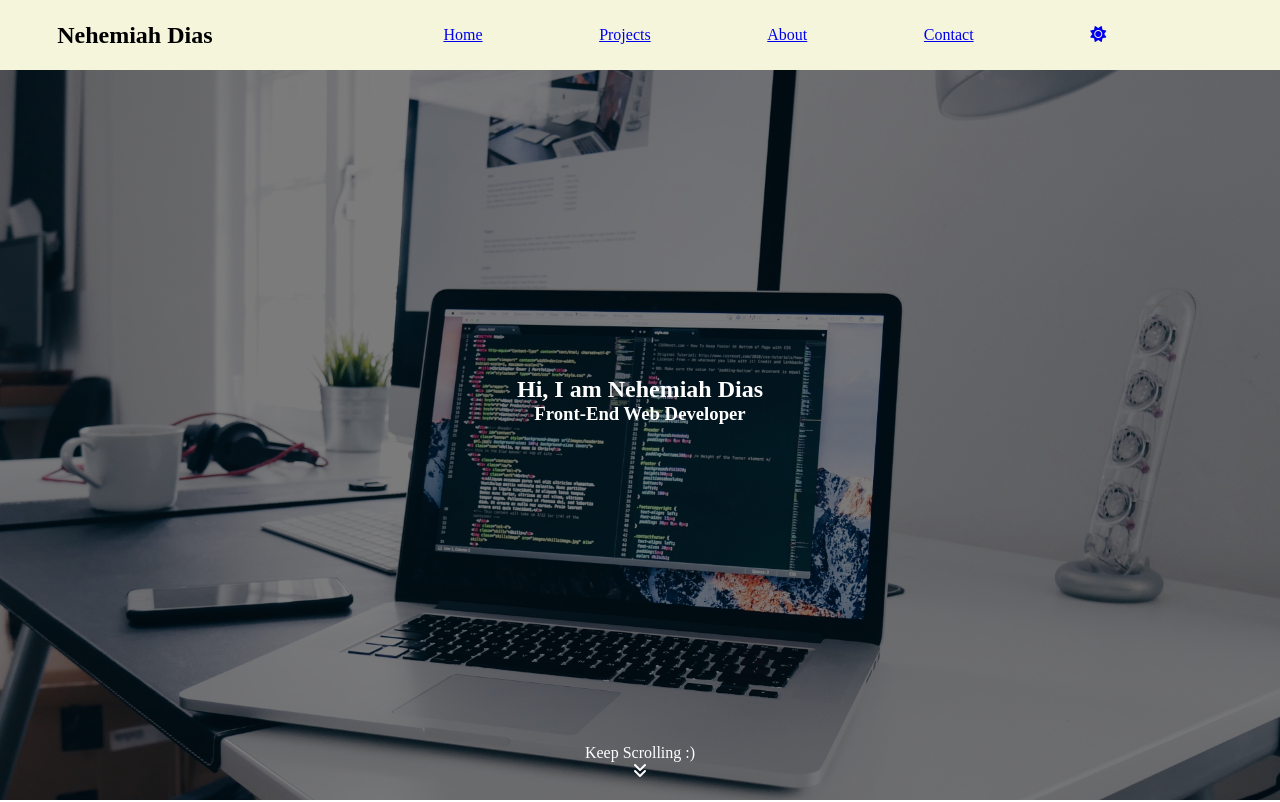
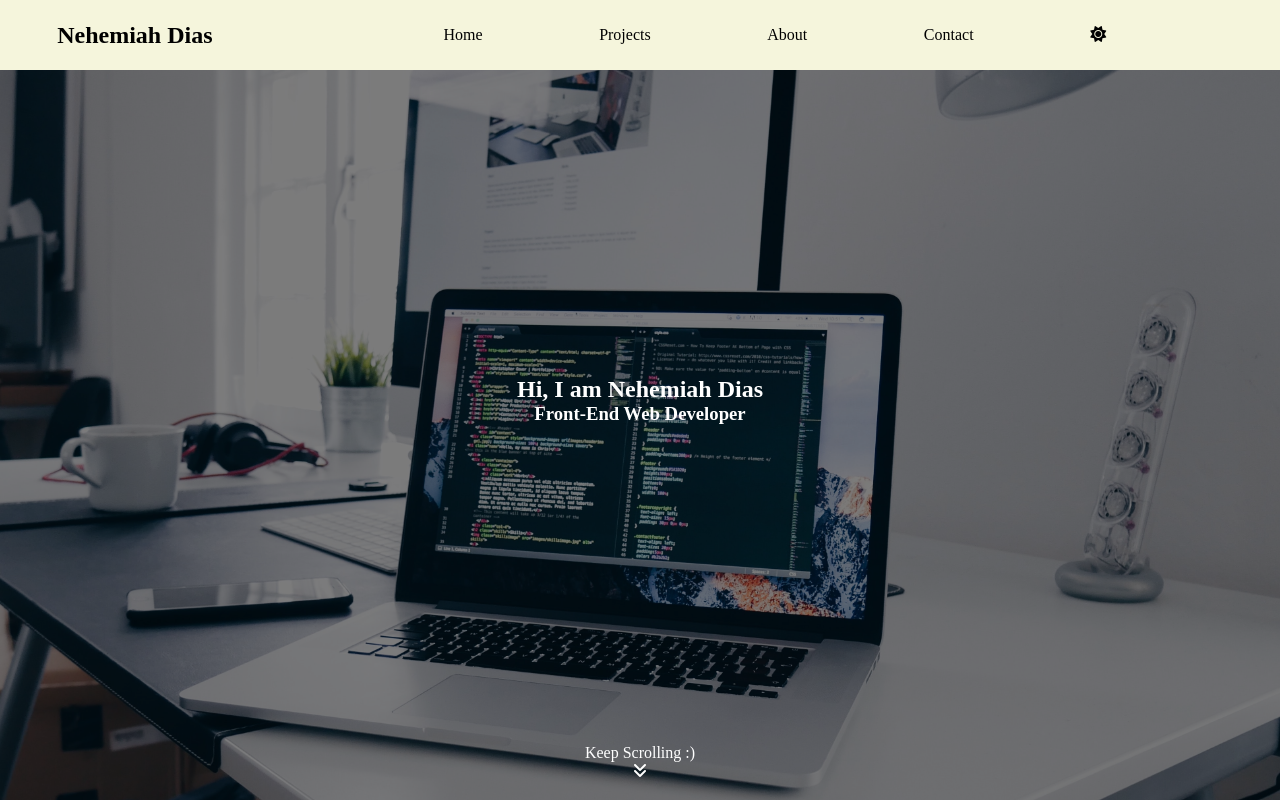
Before and after one commit to NehemiahDias/portfolio-site, a React (Create React App) app: page / in a window 1280 px wide. Shown: the top 802 px of the page. Built offline with nearby package versions, Linux system fonts and the light colour scheme.

Commit message:
remove a links from nav

```diff
--- a/src/components/headerConponents/HeaderComponent.js
+++ b/src/components/headerConponents/HeaderComponent.js
@@ -7,11 +7,11 @@ function HeaderComponent() {
         <nav id='navbar'>
             <h1>Nehemiah Dias</h1>
             <ul>
-                <li><a href="#">Home</a></li>
-                <li><a href="#">Projects</a></li>
-                <li><a href="#">About</a></li>
-                <li><a href="#">Contact</a></li>
-                <li><a href="#"><i className="fa-solid fa-sun"></i></a></li>
+                <li>Home</li>
+                <li>Projects</li>
+                <li>About</li>
+                <li>Contact</li>
+                <li><i className="fa-solid fa-sun"></i></li>
             </ul>
         </nav>
     </header>
```
